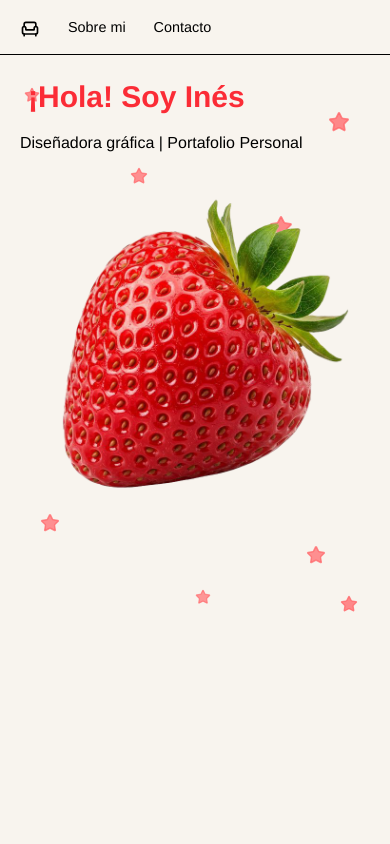
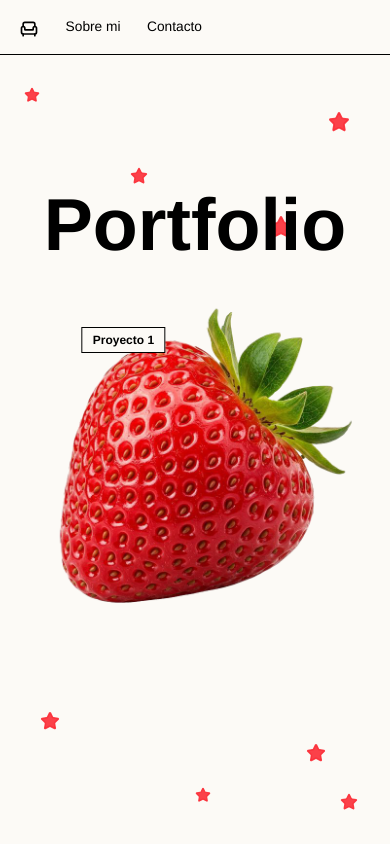
Before and after one commit to zqnv9qyypf-ship-it/mi-web, a Vue app: page / in a window 390 px wide. Built offline with nearby package versions, Linux system fonts and the light colour scheme; a web font is replaced by a local one.

Commit message:
Refinar header responsive y layout de portada

```diff
--- a/src/App.vue
+++ b/src/App.vue
@@ -4,9 +4,9 @@ import { RouterLink, RouterView } from 'vue-router'
 </script>
 
 <template>
-  <main class="font-[Helvetica] bg-[#f8f4ee] min-h-screen">
-    <nav class="w-full border-b border-black bg-[#f8f4ee]">
-      <ul class="flex flex-wrap items-center gap-1 px-2 py-2 sm:gap-2 sm:px-4 sm:py-3">
+  <main class="font-[Helvetica] bg-[#fcfaf6] min-h-screen">
+    <nav class="w-full border-b border-black bg-[#fcfaf6]">
+      <ul class="flex w-full flex-wrap items-center justify-start gap-1 px-2 py-2 sm:gap-2 sm:px-4 sm:py-3">
         <li>
           <RouterLink to="/" class="menu-link" active-class="menu-link-active" exact-active-class="menu-link-active" aria-label="Home">
             <Armchair :size="20" class="menu-icon-home" />
@@ -30,11 +30,11 @@ import { RouterLink, RouterView } from 'vue-router'
   display: inline-flex;
   align-items: center;
   justify-content: center;
-  padding: 0.55rem 0.75rem;
+  padding: 0.55rem 0.7rem;
   color: black;
   text-decoration: none;
   font-weight: 500;
-  font-size: 0.9rem;
+  font-size: 0.86rem;
   line-height: 1;
 }
 
--- a/src/components/Header.vue
+++ b/src/components/Header.vue
@@ -1,24 +1,38 @@
 <template>
-  <header class="relative text-black min-h-[70vh] sm:min-h-[80vh] flex flex-col justify-start items-start text-left p-5 sm:p-8">
+  <header class="relative overflow-hidden text-black h-[calc(100svh-56px)] sm:h-[calc(100vh-64px)] flex flex-col justify-center items-start text-left px-4 py-5 sm:px-8 sm:py-8">
     <div class="absolute inset-0 pointer-events-none z-0">
-      <Star class="absolute top-8 left-6 text-red-400/70 fill-current" :size="16" :stroke-width="1.8" />
-      <Star class="absolute top-14 right-10 text-red-400/75 fill-current" :size="22" :stroke-width="1.8" />
-      <Star class="absolute top-28 left-1/3 text-red-400/70 fill-current" :size="18" :stroke-width="1.8" />
-      <Star class="absolute top-40 right-1/4 text-red-400/75 fill-current" :size="24" :stroke-width="1.8" />
-      <Star class="absolute bottom-28 left-10 text-red-400/70 fill-current" :size="20" :stroke-width="1.8" />
-      <Star class="absolute bottom-20 right-16 text-red-400/70 fill-current" :size="20" :stroke-width="1.8" />
-      <Star class="absolute bottom-10 left-1/2 text-red-400/65 fill-current" :size="16" :stroke-width="1.8" />
-      <Star class="absolute bottom-8 right-8 text-red-400/75 fill-current" :size="18" :stroke-width="1.8" />
+      <Star class="absolute top-8 left-6 text-red-500/90 fill-current" :size="16" :stroke-width="1.8" />
+      <Star class="absolute top-14 right-10 text-red-500/90 fill-current" :size="22" :stroke-width="1.8" />
+      <Star class="absolute top-28 left-1/3 text-red-500/90 fill-current" :size="18" :stroke-width="1.8" />
+      <Star class="absolute top-40 right-1/4 text-red-500/90 fill-current" :size="24" :stroke-width="1.8" />
+      <Star class="absolute bottom-28 left-10 text-red-500/90 fill-current" :size="20" :stroke-width="1.8" />
+      <Star class="absolute bottom-20 right-16 text-red-500/90 fill-current" :size="20" :stroke-width="1.8" />
+      <Star class="absolute bottom-10 left-1/2 text-red-500/90 fill-current" :size="16" :stroke-width="1.8" />
+      <Star class="absolute bottom-8 right-8 text-red-500/90 fill-current" :size="18" :stroke-width="1.8" />
     </div>
 
-    <div class="relative z-10 w-full">
-      <h1 class="inline-block px-2 py-1 text-3xl sm:text-5xl font-bold mb-3 sm:mb-4 text-red-500 adobe-title">¡Hola! Soy Inés</h1>
-      <p class="text-base sm:text-xl mb-4 sm:mb-6">Diseñadora gráfica | Portafolio Personal</p>
-      <img
-        src="/fresaa.png"
-        alt="Imagen principal"
-        class="block mx-auto w-full max-w-3xl h-auto object-contain mt-4"
-      />
+    <div class="relative z-10 w-full pt-4 md:pt-8 lg:pt-10">
+      <h1 class="relative z-20 block w-full text-center text-[4.6rem] md:text-[7.5rem] lg:text-[13rem] leading-[0.9] font-bold text-black adobe-title mb-0 mt-8 md:mt-12 lg:mt-20">
+        Portfolio
+      </h1>
+      <div class="-mt-24 md:-mt-32 lg:-mt-36 w-full flex justify-center relative z-30">
+        <div class="relative mx-auto w-fit">
+          <img
+            src="/fresaa.png"
+            alt="Imagen principal"
+            class="block h-[70vh] md:h-[76vh] lg:h-[88vh] max-h-[calc(100svh-7rem)] sm:max-h-[calc(100vh-8rem)] w-auto max-w-[calc(100vw-2rem)] sm:max-w-[calc(100vw-4rem)] object-contain"
+          />
+
+          <div class="absolute z-40 top-[30%] left-[30%] -translate-x-1/2 -translate-y-1/2 flex flex-col gap-2">
+            <button
+              type="button"
+              class="bg-[#fcfaf6] text-black border border-black px-2.5 py-1 text-xs font-semibold whitespace-nowrap"
+            >
+              Proyecto 1
+            </button>
+          </div>
+        </div>
+      </div>
     </div>
   </header>
 </template>
--- a/src/pages/about/About.vue
+++ b/src/pages/about/About.vue
@@ -1,19 +1,19 @@
 <template>
-  <section class="relative p-8 min-h-[70vh]">
+  <section class="relative px-4 py-6 sm:p-8 min-h-[65svh] sm:min-h-[70vh]">
     <div class="absolute inset-0 pointer-events-none z-0">
-      <Star class="absolute top-8 left-6 text-red-400/70 fill-current" :size="16" :stroke-width="1.8" />
-      <Star class="absolute top-14 right-10 text-red-400/75 fill-current" :size="22" :stroke-width="1.8" />
-      <Star class="absolute top-28 left-1/3 text-red-400/70 fill-current" :size="18" :stroke-width="1.8" />
-      <Star class="absolute top-40 right-1/4 text-red-400/75 fill-current" :size="24" :stroke-width="1.8" />
-      <Star class="absolute bottom-28 left-10 text-red-400/70 fill-current" :size="20" :stroke-width="1.8" />
-      <Star class="absolute bottom-20 right-16 text-red-400/70 fill-current" :size="20" :stroke-width="1.8" />
-      <Star class="absolute bottom-10 left-1/2 text-red-400/65 fill-current" :size="16" :stroke-width="1.8" />
-      <Star class="absolute bottom-8 right-8 text-red-400/75 fill-current" :size="18" :stroke-width="1.8" />
+      <Star class="absolute top-8 left-6 text-red-500/90 fill-current" :size="16" :stroke-width="1.8" />
+      <Star class="absolute top-14 right-10 text-red-500/90 fill-current" :size="22" :stroke-width="1.8" />
+      <Star class="absolute top-28 left-1/3 text-red-500/90 fill-current" :size="18" :stroke-width="1.8" />
+      <Star class="absolute top-40 right-1/4 text-red-500/90 fill-current" :size="24" :stroke-width="1.8" />
+      <Star class="absolute bottom-28 left-10 text-red-500/90 fill-current" :size="20" :stroke-width="1.8" />
+      <Star class="absolute bottom-20 right-16 text-red-500/90 fill-current" :size="20" :stroke-width="1.8" />
+      <Star class="absolute bottom-10 left-1/2 text-red-500/90 fill-current" :size="16" :stroke-width="1.8" />
+      <Star class="absolute bottom-8 right-8 text-red-500/90 fill-current" :size="18" :stroke-width="1.8" />
     </div>
 
     <div class="relative z-10">
-      <h1 class="inline-block px-2 py-1 text-4xl font-bold mb-3 text-red-500 adobe-title">Sobre mi</h1>
-      <p class="text-lg">Soy Inés Pérez Cano, y estudio Diseño y Tecnologías Creativas.</p>
+      <h1 class="inline-block px-2 py-1 text-3xl sm:text-4xl font-bold mb-3 text-black adobe-title">Sobre mi</h1>
+      <p class="text-base sm:text-lg">Soy Inés Pérez Cano, y estudio Diseño y Tecnologías Creativas.</p>
     </div>
   </section>
 </template>
--- a/src/pages/contact/Contact.vue
+++ b/src/pages/contact/Contact.vue
@@ -1,19 +1,19 @@
 <template>
-  <section class="relative p-8 min-h-[70vh]">
+  <section class="relative px-4 py-6 sm:p-8 min-h-[65svh] sm:min-h-[70vh]">
     <div class="absolute inset-0 pointer-events-none z-0">
-      <Star class="absolute top-8 left-6 text-red-400/70 fill-current" :size="16" :stroke-width="1.8" />
-      <Star class="absolute top-14 right-10 text-red-400/75 fill-current" :size="22" :stroke-width="1.8" />
-      <Star class="absolute top-28 left-1/3 text-red-400/70 fill-current" :size="18" :stroke-width="1.8" />
-      <Star class="absolute top-40 right-1/4 text-red-400/75 fill-current" :size="24" :stroke-width="1.8" />
-      <Star class="absolute bottom-28 left-10 text-red-400/70 fill-current" :size="20" :stroke-width="1.8" />
-      <Star class="absolute bottom-20 right-16 text-red-400/70 fill-current" :size="20" :stroke-width="1.8" />
-      <Star class="absolute bottom-10 left-1/2 text-red-400/65 fill-current" :size="16" :stroke-width="1.8" />
-      <Star class="absolute bottom-8 right-8 text-red-400/75 fill-current" :size="18" :stroke-width="1.8" />
+      <Star class="absolute top-8 left-6 text-red-500/90 fill-current" :size="16" :stroke-width="1.8" />
+      <Star class="absolute top-14 right-10 text-red-500/90 fill-current" :size="22" :stroke-width="1.8" />
+      <Star class="absolute top-28 left-1/3 text-red-500/90 fill-current" :size="18" :stroke-width="1.8" />
+      <Star class="absolute top-40 right-1/4 text-red-500/90 fill-current" :size="24" :stroke-width="1.8" />
+      <Star class="absolute bottom-28 left-10 text-red-500/90 fill-current" :size="20" :stroke-width="1.8" />
+      <Star class="absolute bottom-20 right-16 text-red-500/90 fill-current" :size="20" :stroke-width="1.8" />
+      <Star class="absolute bottom-10 left-1/2 text-red-500/90 fill-current" :size="16" :stroke-width="1.8" />
+      <Star class="absolute bottom-8 right-8 text-red-500/90 fill-current" :size="18" :stroke-width="1.8" />
     </div>
 
     <div class="relative z-10">
-      <h1 class="inline-block px-2 py-1 text-4xl font-bold mb-3 text-red-500 adobe-title">Contacto</h1>
-      <p class="text-lg">Escribeme para colaboraciones o nuevos proyectos.</p>
+      <h1 class="inline-block px-2 py-1 text-3xl sm:text-4xl font-bold mb-3 text-black adobe-title">Contacto</h1>
+      <p class="text-base sm:text-lg">Escribeme para colaboraciones o nuevos proyectos.</p>
     </div>
   </section>
 </template>
--- a/src/pages/projects/Projects.vue
+++ b/src/pages/projects/Projects.vue
@@ -1,19 +1,19 @@
 <template>
-  <section class="relative p-8 min-h-[70vh]">
+  <section class="relative px-4 py-6 sm:p-8 min-h-[65svh] sm:min-h-[70vh]">
     <div class="absolute inset-0 pointer-events-none z-0">
-      <Star class="absolute top-8 left-6 text-red-400/70 fill-current" :size="16" :stroke-width="1.8" />
-      <Star class="absolute top-14 right-10 text-red-400/75 fill-current" :size="22" :stroke-width="1.8" />
-      <Star class="absolute top-28 left-1/3 text-red-400/70 fill-current" :size="18" :stroke-width="1.8" />
-      <Star class="absolute top-40 right-1/4 text-red-400/75 fill-current" :size="24" :stroke-width="1.8" />
-      <Star class="absolute bottom-28 left-10 text-red-400/70 fill-current" :size="20" :stroke-width="1.8" />
-      <Star class="absolute bottom-20 right-16 text-red-400/70 fill-current" :size="20" :stroke-width="1.8" />
-      <Star class="absolute bottom-10 left-1/2 text-red-400/65 fill-current" :size="16" :stroke-width="1.8" />
-      <Star class="absolute bottom-8 right-8 text-red-400/75 fill-current" :size="18" :stroke-width="1.8" />
+      <Star class="absolute top-8 left-6 text-red-500/90 fill-current" :size="16" :stroke-width="1.8" />
+      <Star class="absolute top-14 right-10 text-red-500/90 fill-current" :size="22" :stroke-width="1.8" />
+      <Star class="absolute top-28 left-1/3 text-red-500/90 fill-current" :size="18" :stroke-width="1.8" />
+      <Star class="absolute top-40 right-1/4 text-red-500/90 fill-current" :size="24" :stroke-width="1.8" />
+      <Star class="absolute bottom-28 left-10 text-red-500/90 fill-current" :size="20" :stroke-width="1.8" />
+      <Star class="absolute bottom-20 right-16 text-red-500/90 fill-current" :size="20" :stroke-width="1.8" />
+      <Star class="absolute bottom-10 left-1/2 text-red-500/90 fill-current" :size="16" :stroke-width="1.8" />
+      <Star class="absolute bottom-8 right-8 text-red-500/90 fill-current" :size="18" :stroke-width="1.8" />
     </div>
 
     <div class="relative z-10">
-      <h1 class="inline-block px-2 py-1 text-4xl font-bold mb-3 text-red-500 adobe-title">Proyectos</h1>
-      <p class="text-lg">Aqui veras una seleccion de mis trabajos.</p>
+      <h1 class="inline-block px-2 py-1 text-3xl sm:text-4xl font-bold mb-3 text-black adobe-title">Proyectos</h1>
+      <p class="text-base sm:text-lg">Aqui veras una seleccion de mis trabajos.</p>
     </div>
   </section>
 </template>
```
